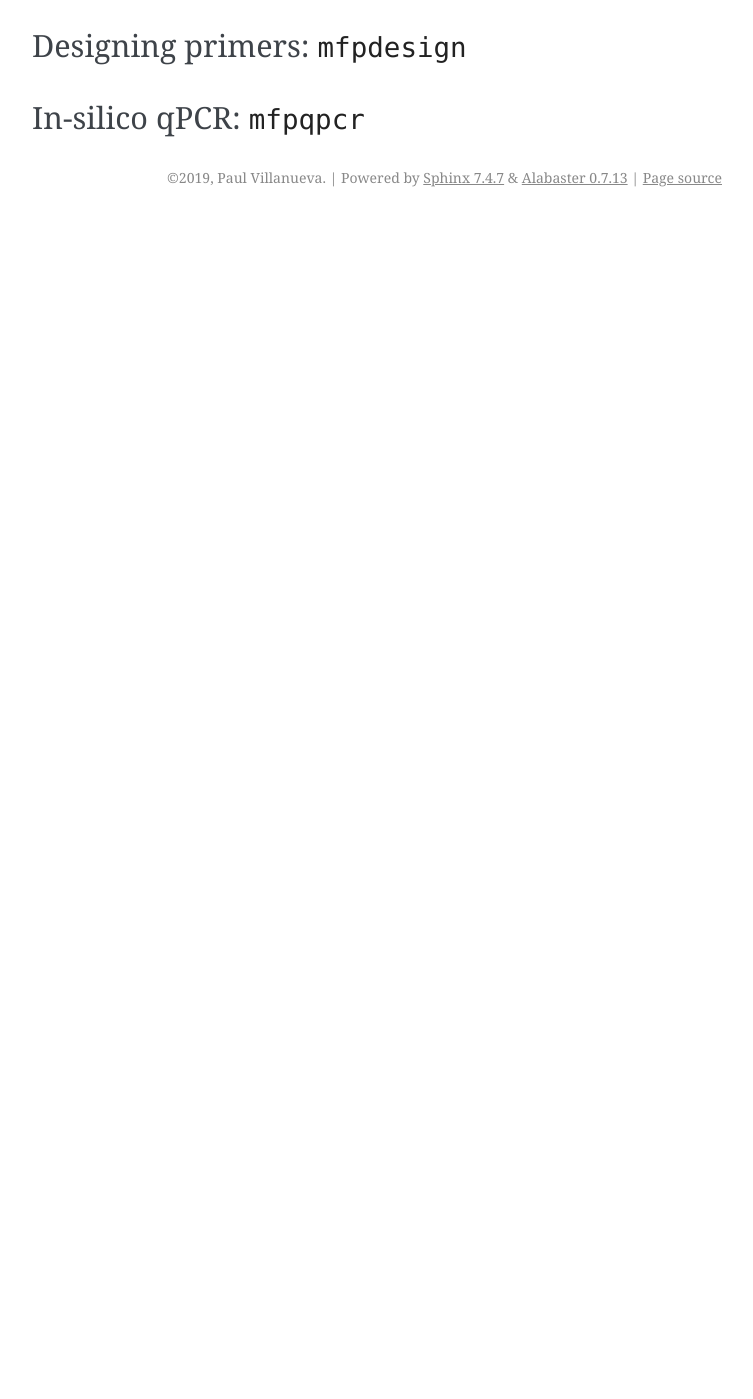
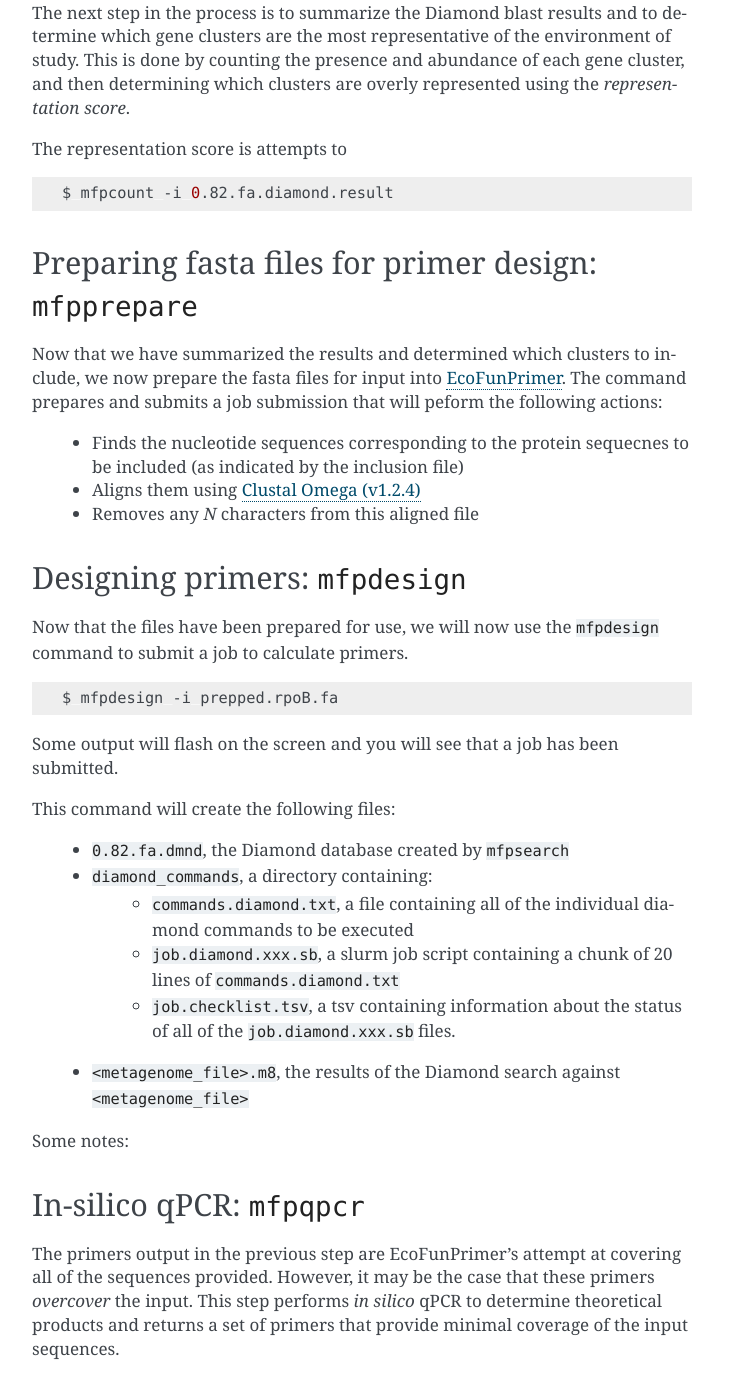
Before and after one commit to pommevilla/MetaFunPrimer, a Sphinx documentation site: the page built from docs/source/Tutorial.rst, in a window 1280 px wide and 1400 px high, scrolled down 2888 px. Shown: the whole window, without its empty margins (388-1141 px from the left). Built offline with Sphinx 7.4.7, drawn with Linux system fonts in a browser that asks for light colours; before the commit the page ends 3105 px from its top, so only the background shows below that; some of the changed text lies outside the part shown.

Commit message:
Finish mfpcount section

```diff
--- a/docs/source/Tutorial.rst
+++ b/docs/source/Tutorial.rst
@@ -68,16 +68,54 @@ The next step in the pipeline is to use ``mfpsearch`` to  quantify the presence
 
     #SBATCH -A <hpc_account>
 
+The ``job.checklist.tsv`` file contains information about each job that has been submitted. In particular, it indicates when that particular job has been submitted, started, and finished. Note, however, that just because a job will be listed as "finished" in ``job.checklist.tsv`` even if it terminates due to some error or timeout. It is suggested that one does a cursory glance over ``job.checklist.tsv`` or the individual result files (via ``wc -l *.m8``) to determine if this is the case. If so, we suggest that you manually resubmit the jobs after modifying the file accordingly (commenting out Diamond searches that have been successfully completed, modifying the job submission parameters).
+
 Determining environmentally representative genes: ``mfpcount``
 --------------------------------------------------------------
 
 The next step in the process is to summarize the Diamond blast results and to determine which gene clusters are the most representative of the environment of study. This is done by counting the presence and abundance of each gene cluster, and then determining which clusters are overly represented using the *representation score*.
 
+The representation score is attempts to
+
+.. code:: bash
+
+    $ mfpcount -i 0.82.fa.diamond.result
+
+
 Preparing fasta files for primer design: ``mfpprepare``
 -------------------------------------------------------
+
+Now that we have summarized the results and determined which clusters to include, we now prepare the fasta files for input into `EcoFunPrimer <https://github.com/rdpstaff/EcoFunPrimer>`_. The command prepares and submits a job submission that will peform the following actions:
+
+   * Finds the nucleotide sequences corresponding to the protein sequecnes to be included (as indicated by the inclusion file)
+   * Aligns them using `Clustal Omega (v1.2.4) <http://www.clustal.org/omega/>`_
+   * Removes any *N* characters from this aligned file
+
 
 Designing primers: ``mfpdesign``
 --------------------------------
 
+Now that the files have been prepared for use, we will now use the ``mfpdesign`` command to submit a job to calculate primers.
+
+.. code:: bash
+
+    $ mfpdesign -i prepped.rpoB.fa
+
+Some output will flash on the screen and you will see that a job has been submitted.
+
+This command will create the following files:
+
+    * ``0.82.fa.dmnd``, the Diamond database created by ``mfpsearch``
+    * ``diamond_commands``, a directory containing:
+        * ``commands.diamond.txt``, a file containing all of the individual diamond commands to be executed
+        * ``job.diamond.xxx.sb``, a slurm job script containing a chunk of 20 lines of ``commands.diamond.txt``
+        * ``job.checklist.tsv``, a tsv containing information about the status of all of the ``job.diamond.xxx.sb`` files.
+    * ``<metagenome_file>.m8``, the results of the Diamond search against ``<metagenome_file>``
+
+Some notes:
+
+
 In-silico qPCR: ``mfpqpcr``
 ---------------------------
+
+The primers output in the previous step are EcoFunPrimer's attempt at covering all of the sequences provided. However, it may be the case that these primers *overcover* the input. This step performs *in silico* qPCR to determine theoretical products and returns a set of primers that provide minimal coverage of the input sequences.
```
